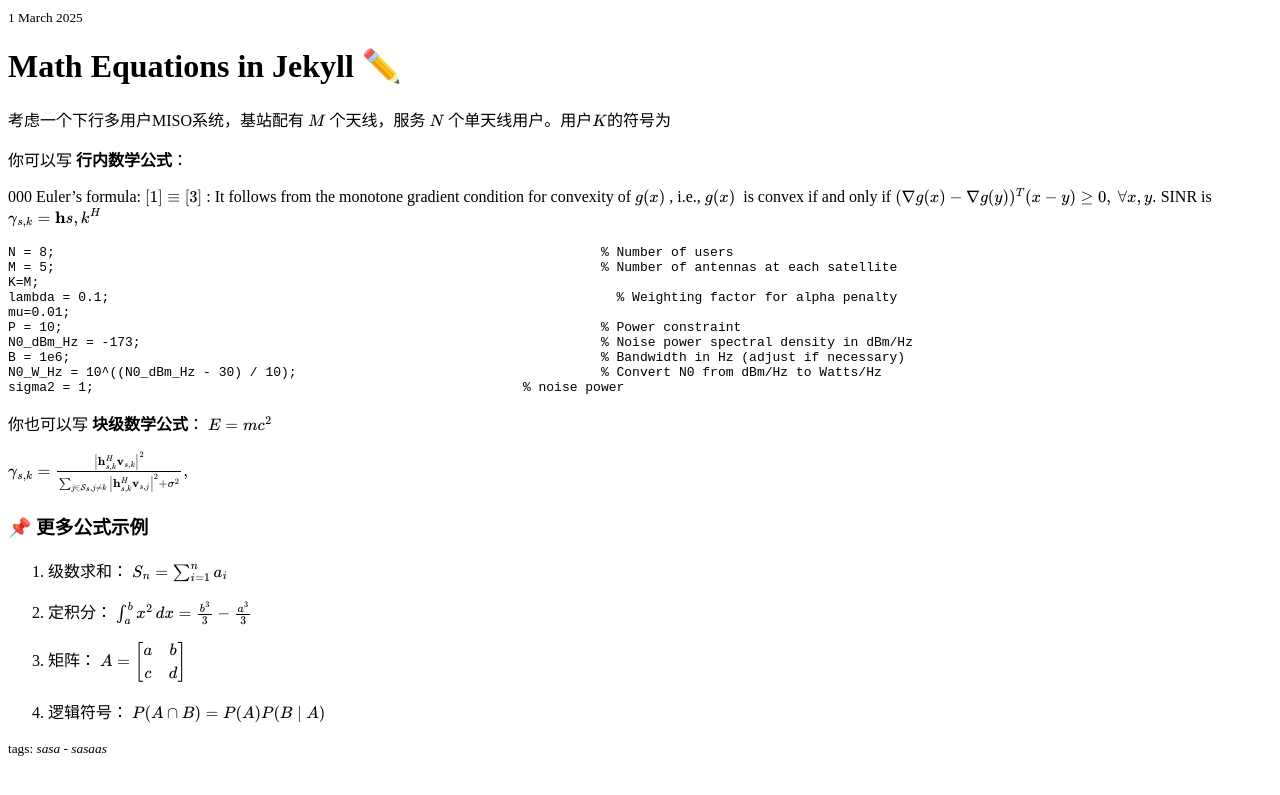
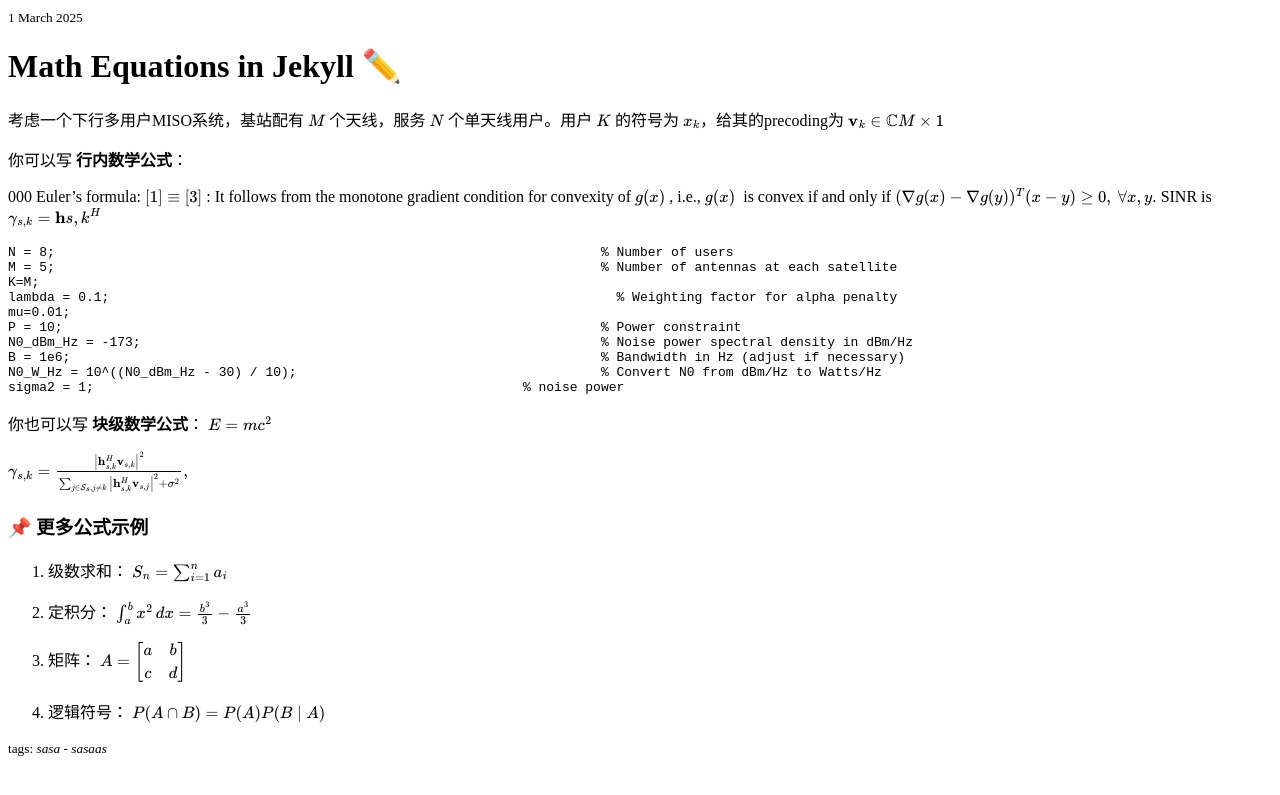
Before and after one commit to wq2li/wq2li.github.io, a Jekyll site: the page built from _posts/2025-03-01-my-first-post.md, in a window 1280 px wide. Shown: the top 795 px of the page. Built offline with Jekyll 4.4.1, drawn with Linux system fonts in a browser that asks for light colours; formulas are drawn with MathJax 3.

Commit message:
Update 2025-03-01-my-first-post.md

```diff
--- a/_posts/2025-03-01-my-first-post.md
+++ b/_posts/2025-03-01-my-first-post.md
@@ -7,7 +7,7 @@ tags: ['sasa','sasaas']
 
 # Math Equations in Jekyll ✏️
 
-考虑一个下行多用户MISO系统，基站配有 $ M $ 个天线，服务 $ N $ 个单天线用户。用户$K$的符号为
+考虑一个下行多用户MISO系统，基站配有 $ M $ 个天线，服务 $ N $ 个单天线用户。用户 $K$ 的符号为 $x_k$，给其的precoding为 $ \mathbf{v}_k \in \mathbb{C} M \times 1 $
 
 你可以写 **行内数学公式**：
 
```
